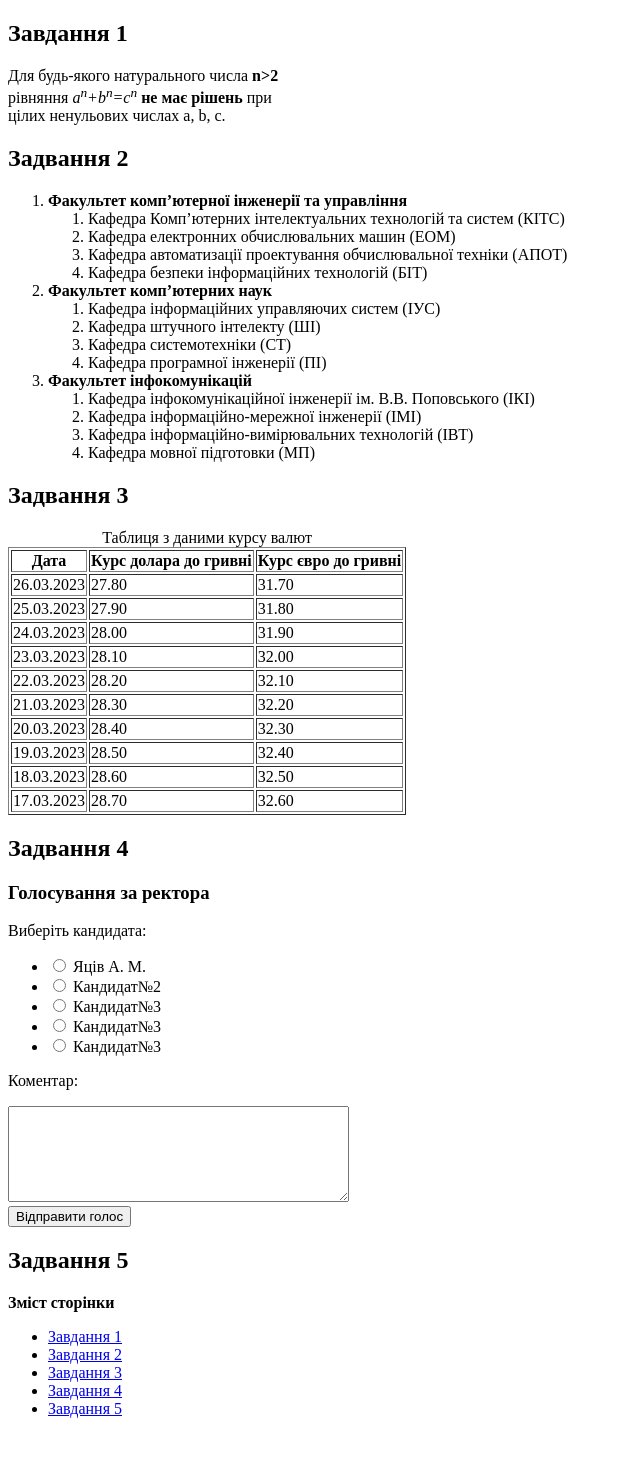
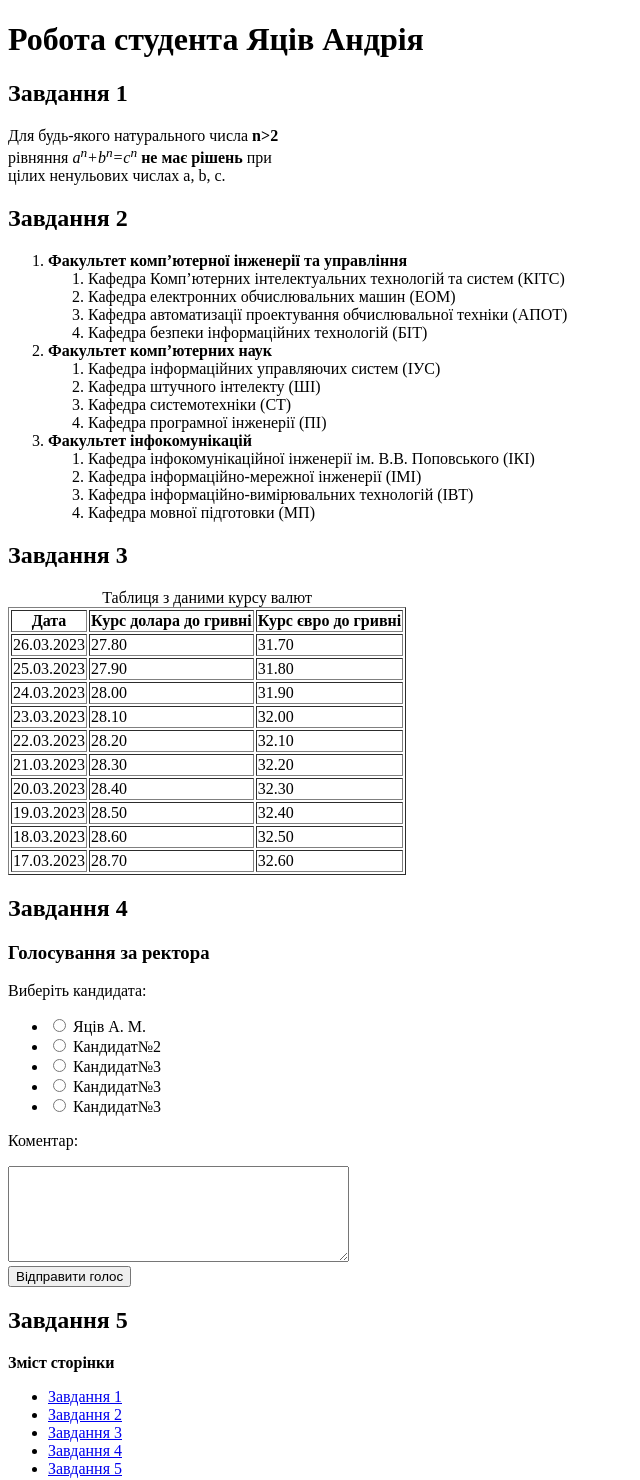
Before and after one commit to LuckyMimic/LB1, a plain HTML site: page index.html in a window 1280 px wide. Shown: the whole page, without its empty margins (0-640 px from the left). Before the commit the page ends 1434 px from the top, so only its background shows below. Drawn offline with Linux system fonts and the light colour scheme.

Commit message:
second commit

```diff
--- a/index.html
+++ b/index.html
@@ -7,6 +7,7 @@
     <title>Варіант 1. Яців А. М.</title>
 </head>
 <body>
+  <h1>Робота студента Яців Андрія</h1>
   <section id="task_1">
       <h2>Завдання 1</h2>
       <div>
@@ -18,7 +19,7 @@
       </div>
   </section>
   <section id="task_2">
-        <h2>Задвання 2</h2>
+      <h2>Завдання 2</h2>
       <ol>
           <li><b>Факультет комп’ютерної інженерії та управління</b>
             <ol>
@@ -47,7 +48,7 @@
       </ol>
   </section>
   <section id="task_3">
-        <h2>Задвання 3</h2>
+      <h2>Завдання 3</h2>
       <table border="1">
         <caption>Таблиця з даними курсу валют</caption>
         <thead>
@@ -112,7 +113,7 @@
       </table>
   </section>
   <section id="task_4">
-        <h2>Задвання 4</h2>
+      <h2>Завдання 4</h2>
       <form action="#" method="post">
           <h3>Голосування за ректора</h3>
           <p>Виберіть кандидата:</p>
@@ -155,7 +156,7 @@
         </form>
   </section>
   <section id="task_5">
-        <h2>Задвання 5</h2>
+      <h2>Завдання 5</h2>
       <p><b>Зміст сторінки</b></p>
       <ul>
           <li><a href="#task_1">Завдання 1</a></li>
```
Lines whose indentation alone changed are shown as unchanged.
